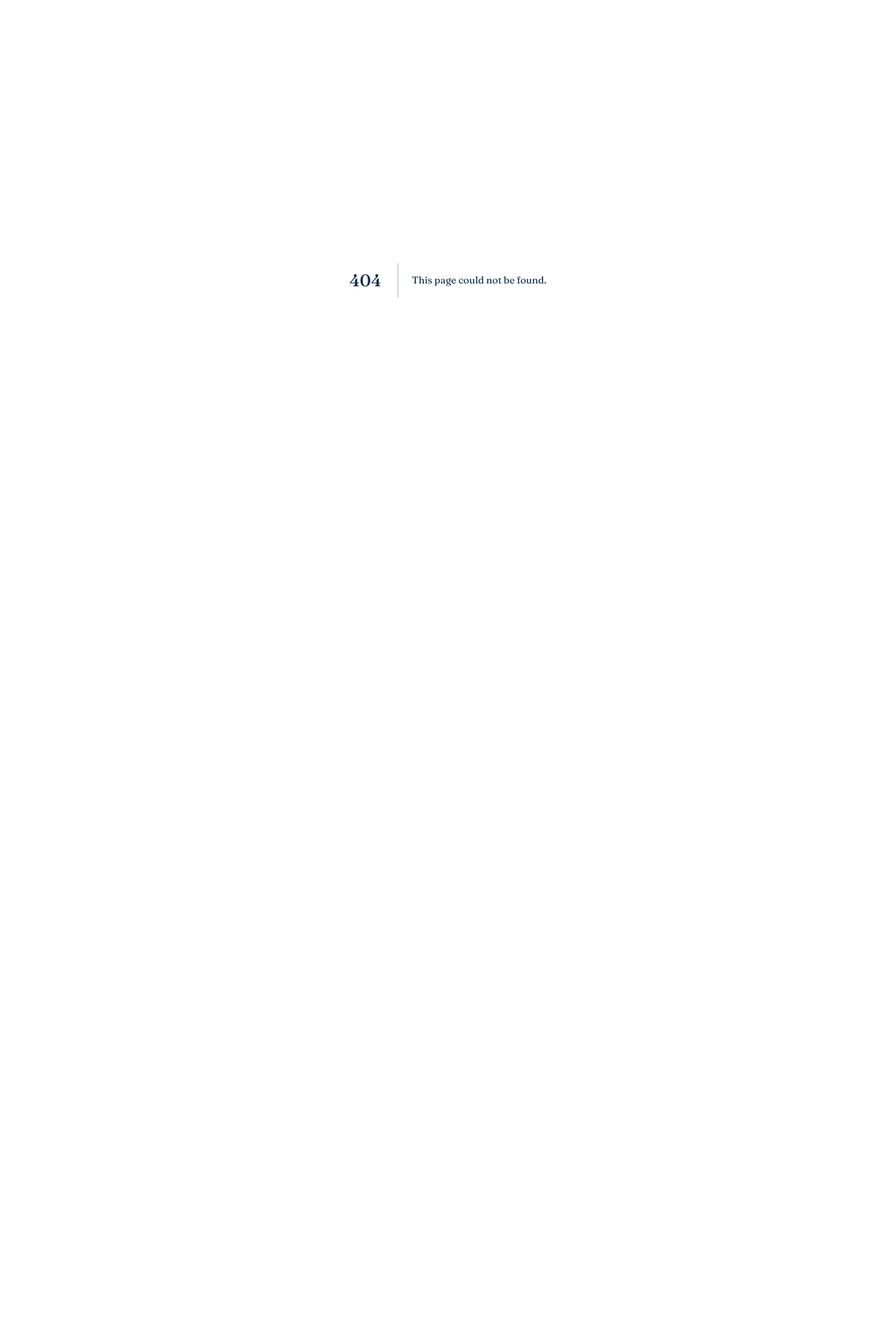
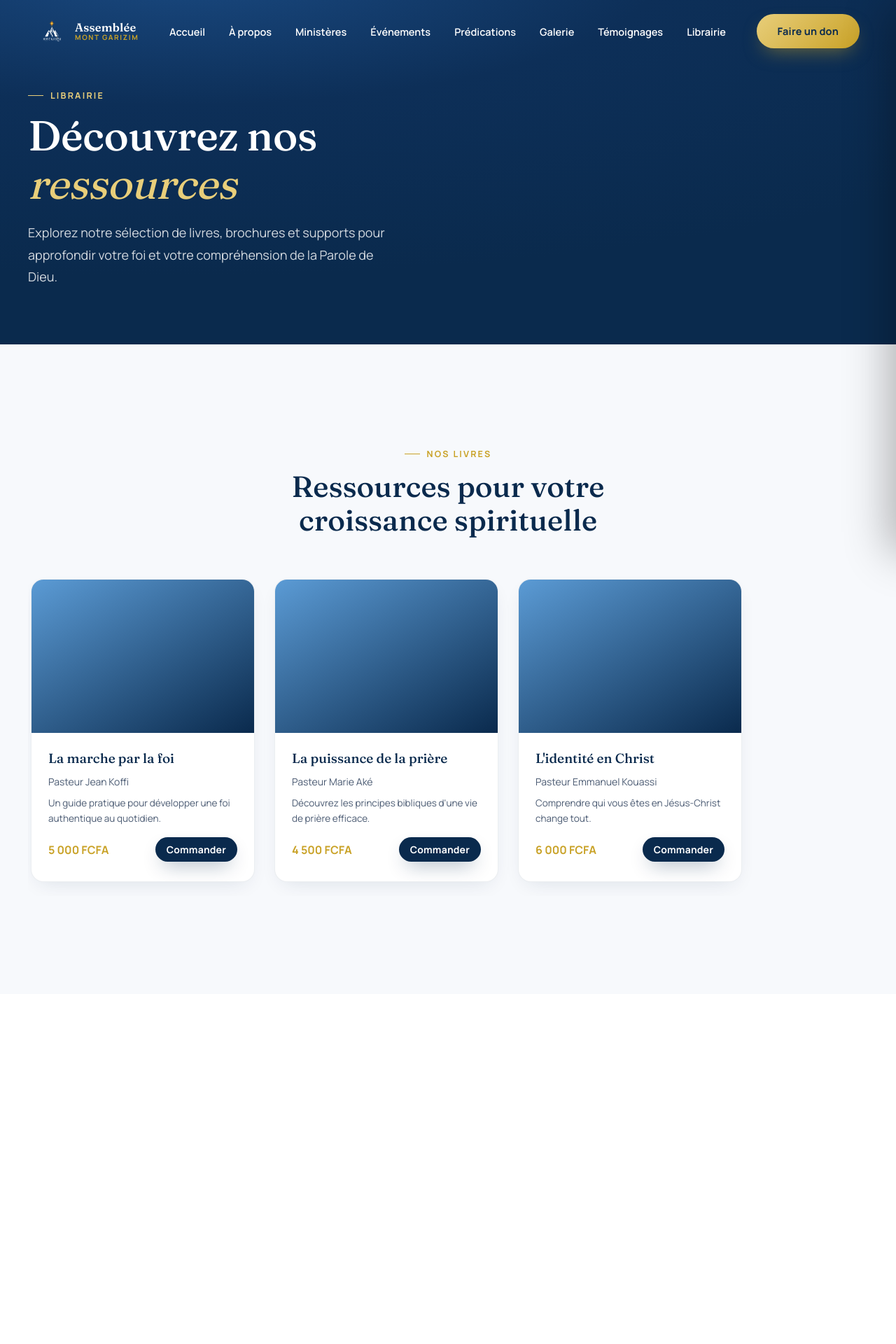
Before and after one commit to benianfr/assebleemontgarizim, a Next.js app: page /librairie in a window 1280 px wide. Before the commit this address had no page. Shown: the top 1920 px of the page at 70% size. Before the commit the page ends 800 px from the top, so only its background shows below. Built offline with nearby package versions, Linux system fonts and the light colour scheme.

Commit message:
replace contact with librairie in header and create librairie page

```diff
--- /dev/null
+++ b/app/librairie/page.tsx
@@ -0,0 +1,158 @@
+"use client";
+
+import SiteHeader from "@/components/SiteHeader";
+import Footer from "@/components/Footer";
+import { useRevealOnScroll } from "@/components/useRevealOnScroll";
+
+export default function LibrairiePage() {
+  const ref = useRevealOnScroll();
+
+  return (
+    <>
+      <SiteHeader />
+      <main>
+        {/* Hero Section */}
+        <section className="hero" style={{ minHeight: "60vh", padding: "120px 0 80px" }}>
+          <div className="container">
+            <div className="hero-content">
+              <span className="eyebrow hero-eyebrow">Librairie</span>
+              <h1>
+                Découvrez nos <em>ressources</em>
+              </h1>
+              <p className="lead">
+                Explorez notre sélection de livres, brochures et supports
+                pour approfondir votre foi et votre compréhension de la Parole de Dieu.
+              </p>
+            </div>
+          </div>
+        </section>
+
+        {/* Livres Section */}
+        <section className="section bg-pale" ref={ref}>
+          <div className="container">
+            <div className="section-head center reveal">
+              <span className="eyebrow">Nos livres</span>
+              <h2>Ressources pour votre croissance spirituelle</h2>
+            </div>
+
+            <div className="scroll-horizontal">
+              {[
+                {
+                  title: "La marche par la foi",
+                  author: "Pasteur Jean Koffi",
+                  description: "Un guide pratique pour développer une foi authentique au quotidien.",
+                  price: "5 000 FCFA"
+                },
+                {
+                  title: "La puissance de la prière",
+                  author: "Pasteur Marie Aké",
+                  description: "Découvrez les principes bibliques d'une vie de prière efficace.",
+                  price: "4 500 FCFA"
+                },
+                {
+                  title: "L'identité en Christ",
+                  author: "Pasteur Emmanuel Kouassi",
+                  description: "Comprendre qui vous êtes en Jésus-Christ change tout.",
+                  price: "6 000 FCFA"
+                },
+              ].map((book, index) => (
+                <div className="card reveal" key={book.title} style={{ animationDelay: `${index * 100}ms` }}>
+                  <div className="card-media">
+                    <div className="ph ph-1"></div>
+                  </div>
+                  <div className="card-body">
+                    <h3>{book.title}</h3>
+                    <p style={{ color: "var(--text-mid)", fontSize: "14px", marginBottom: "8px" }}>
+                      {book.author}
+                    </p>
+                    <p style={{ fontSize: "13.5px", lineHeight: "1.65", marginBottom: "16px" }}>
+                      {book.description}
+                    </p>
+                    <div style={{ display: "flex", justifyContent: "space-between", alignItems: "center" }}>
+                      <span style={{ fontWeight: 700, color: "var(--gold)" }}>{book.price}</span>
+                      <button className="btn btn-navy" style={{ padding: "8px 16px", fontSize: "14px" }}>
+                        Commander
+                      </button>
+                    </div>
+                  </div>
+                </div>
+              ))}
+            </div>
+          </div>
+        </section>
+
+        {/* Brochures Section */}
+        <section className="section">
+          <div className="container">
+            <div className="section-head center reveal">
+              <span className="eyebrow">Brochures gratuites</span>
+              <h2>Supports de formation</h2>
+            </div>
+
+            <div style={{ display: "grid", gridTemplateColumns: "repeat(auto-fit, minmax(300px, 1fr))", gap: "24px" }}>
+              {[
+                {
+                  title: "Guide de la prière",
+                  description: "Un guide pratique pour structurer vos temps de prière personnelle.",
+                  download: true
+                },
+                {
+                  title: "Étude biblique fondamentale",
+                  description: "Les bases de la foi chrétienne expliquées simplement.",
+                  download: true
+                },
+                {
+                  title: "Vivre en communauté",
+                  description: "Comment s'intégrer et servir dans l'église locale.",
+                  download: true
+                },
+              ].map((brochure, index) => (
+                <div
+                  className="card reveal"
+                  key={brochure.title}
+                  style={{ animationDelay: `${index * 100}ms` }}
+                >
+                  <div className="card-body">
+                    <h3>{brochure.title}</h3>
+                    <p style={{ fontSize: "13.5px", lineHeight: "1.65", marginBottom: "16px" }}>
+                      {brochure.description}
+                    </p>
+                    <button className="btn btn-gold" style={{ width: "100%" }}>
+                      Télécharger gratuitement
+                    </button>
+                  </div>
+                </div>
+              ))}
+            </div>
+          </div>
+        </section>
+
+        {/* Contact Section */}
+        <section className="section bg-pale">
+          <div className="container">
+            <div className="section-head center reveal">
+              <span className="eyebrow">Commande</span>
+              <h2>Comment commander nos ressources</h2>
+            </div>
+
+            <div style={{ maxWidth: "600px", margin: "0 auto", textAlign: "center" }} className="reveal">
+              <p style={{ marginBottom: "24px", lineHeight: "1.7" }}>
+                Pour commander nos livres ou obtenir plus d'informations sur nos ressources,
+                n'hésitez pas à nous contacter par téléphone ou à venir directement à l'église.
+              </p>
+              <div style={{ display: "flex", gap: "16px", justifyContent: "center", flexWrap: "wrap" }}>
+                <a href="tel:+2250700000000" className="btn btn-navy">
+                  Appeler
+                </a>
+                <a href="/contact" className="btn btn-gold">
+                  Formulaire de contact
+                </a>
+              </div>
+            </div>
+          </div>
+        </section>
+      </main>
+      <Footer />
+    </>
+  );
+}
--- a/components/SiteHeader.tsx
+++ b/components/SiteHeader.tsx
@@ -11,7 +11,7 @@ const navLinks = [
   { href: "/predications", label: "Prédications" },
   { href: "/galerie", label: "Galerie" },
   { href: "/temoignages", label: "Témoignages" },
-  { href: "/contact", label: "Contact" },
+  { href: "/librairie", label: "Librairie" },
 ];
 
 export default function SiteHeader() {
```
